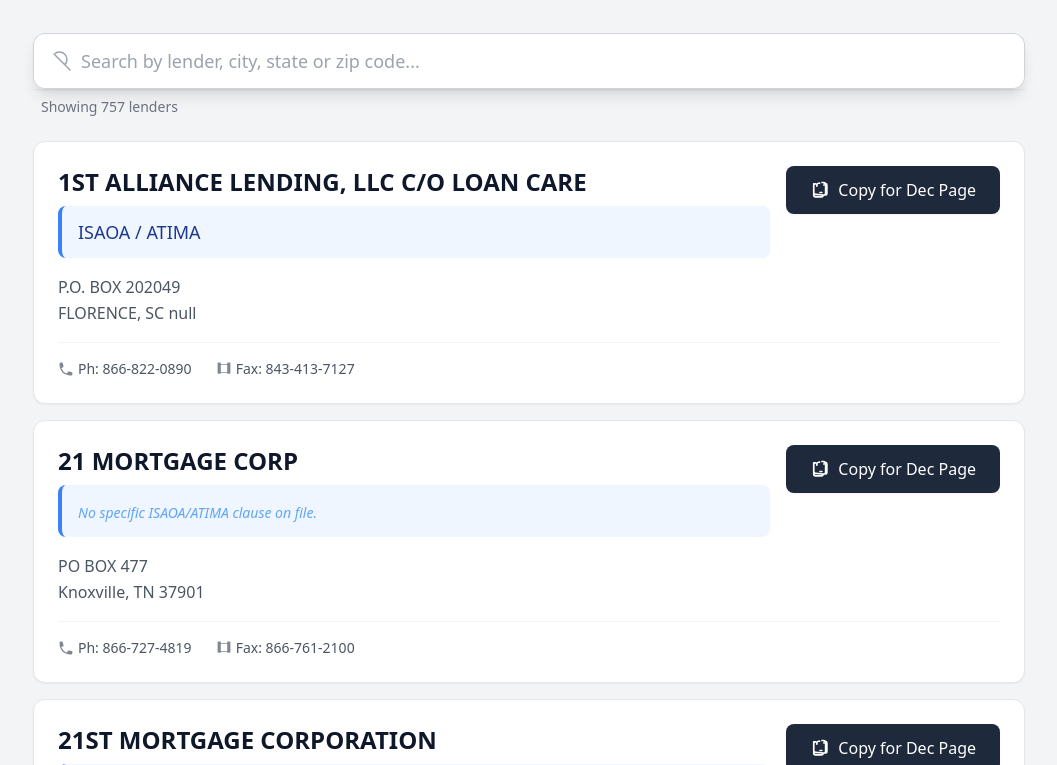
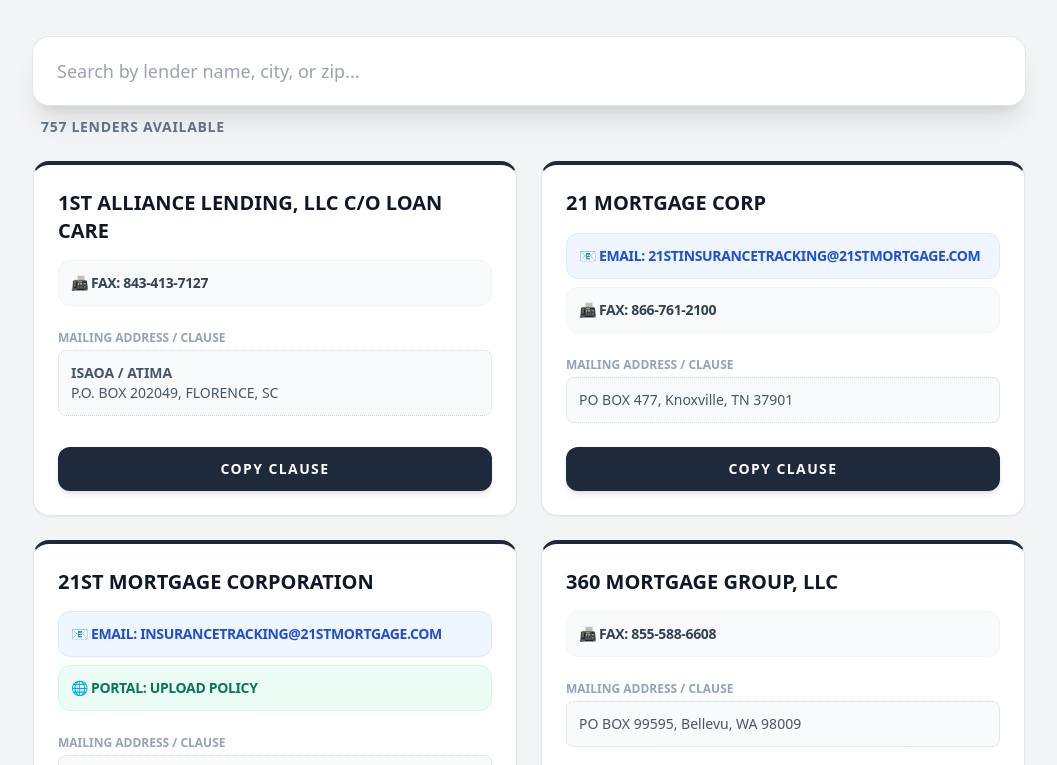
Before and after one commit to 0024266/mortgagee-clause-directory, a plain HTML site: page index.html in a window 1280 px wide. Shown: the part 119-884 px from the top of the page, without its empty margins (111-1168 px from the left). Drawn offline with nearby package versions, Linux system fonts and the light colour scheme.

Commit message:
Update index.html

```diff
--- a/index.html
+++ b/index.html
@@ -3,166 +3,101 @@
 <head>
     <meta charset="UTF-8">
     <meta name="viewport" content="width=device-width, initial-scale=1.0">
-    <title>Florida Mortgagee Clause Directory</title>
+    <title>Policy Delivery Directory</title>
     <script src="https://cdn.tailwindcss.com"></script>
-    <script src="https://unpkg.com/heroicons@2.0.18/dist/outline/index.js"></script>
-    <style>
-        /* Smooth transition for copy feedback */
-        .copy-feedback { transition: all 0.3s ease; }
-    </style>
 </head>
-<body class="text-gray-800 font-sans">
+<body class="text-slate-800 font-sans leading-relaxed">
 
-    <div class="max-w-5xl mx-auto px-4 py-8">
-        <header class="mb-8 text-center">
-            <h1 class="text-4xl font-extrabold text-slate-800 tracking-tight">Mortgagee Clause Lookup</h1>
-            <p class="text-lg text-gray-600 mt-3">A directory of lender addresses and ISAOA/ATIMA wording for insurance certificates.</p>
+    <div class="max-w-5xl mx-auto px-4 py-10">
+        <header class="mb-10 text-center">
+            <h1 class="text-4xl font-black text-slate-900 tracking-tight">Policy Delivery Hub</h1>
+            <p class="text-slate-600 mt-2 text-lg">Quickly find where to email, upload, or fax policy documents.</p>
         </header>
 
-        <div class="sticky top-4 z-10 bg-gray-100 pt-2 pb-6">
-            <div class="relative shadow-sm">
-                <div class="pointer-events-none absolute inset-y-0 left-0 flex items-center pl-4">
-                    <svg xmlns="http://www.w3.org/2000/svg" fill="none" viewBox="0 0 24 24" stroke-width="1.5" stroke="currentColor" class="w-6 h-6 text-gray-400">
-                      <path stroke-linecap="round" stroke-linejoin="round" d="m21 21-5.197-5.197m0 0A7.5 7.5 0 1 0 5.196 5.196a7.5 7.5 0 0 0 1.061 1.061Z" />
-                    </svg>
-                </div>
-                <input type="text" id="searchInput" placeholder="Search by lender, city, state or zip code..."
-                    class="block w-full rounded-xl border-0 py-4 pl-12 text-gray-900 shadow-lg ring-1 ring-inset ring-gray-300 placeholder:text-gray-400 focus:ring-2 focus:ring-inset focus:ring-blue-600 sm:text-lg sm:leading-6">
+        <div class="sticky top-4 z-20 bg-gray-100/95 backdrop-blur-sm pb-6">
+            <div class="relative group">
+                <input type="text" id="searchInput" placeholder="Search by lender name, city, or zip..."
+                    class="w-full bg-white rounded-2xl border-0 py-5 pl-6 text-lg shadow-xl ring-1 ring-slate-200 focus:ring-2 focus:ring-blue-600 transition-all outline-none">
             </div>
-             <div id="resultCount" class="text-sm text-gray-500 mt-2 ml-2">Loading database...</div>
+            <div id="status" class="mt-3 ml-2 text-sm font-semibold text-slate-500 uppercase tracking-wider">Loading Directory...</div>
         </div>
 
-        <div id="resultsList" class="space-y-4">
+        <div id="resultsGrid" class="grid grid-cols-1 md:grid-cols-2 gap-6">
             </div>
 
-        <div id="noResults" class="hidden text-center py-12">
-             <svg xmlns="http://www.w3.org/2000/svg" fill="none" viewBox="0 0 24 24" stroke-width="1.5" stroke="currentColor" class="w-16 h-16 mx-auto text-gray-300 mb-4">
-               <path stroke-linecap="round" stroke-linejoin="round" d="M12 9v3.75m9-.75a9 9 0 1 1-18 0 9 9 0 0 1 18 0Zm-9 3.75h.008v.008H12v-.008Z" />
-             </svg>
-            <p class="text-xl text-gray-500">No lenders found matching that search.</p>
+        <div id="empty" class="hidden text-center py-20 text-slate-400">
+            <p class="text-2xl font-medium">No matches found for your search.</p>
         </div>
-
     </div>
 
     <script>
-        const resultsList = document.getElementById('resultsList');
+        const grid = document.getElementById('resultsGrid');
         const searchInput = document.getElementById('searchInput');
-        const resultCount = document.getElementById('resultCount');
-        const noResults = document.getElementById('noResults');
-        let mortgageeData = [];
+        const status = document.getElementById('status');
+        let data = [];
 
-        // --- Fetch Data ---
         fetch('appsmith_data.mortgage_list.json')
-            .then(response => response.json())
-            .then(data => {
-                mortgageeData = data;
-                // Sort alphabetically by default
-                mortgageeData.sort((a, b) => a.Name.localeCompare(b.Name));
-                renderList(mortgageeData);
-            })
-            .catch(err => {
-                console.error('Error loading JSON:', err);
-                resultCount.textContent = "Error loading database file.";
-                resultCount.classList.add('text-red-600');
+            .then(r => r.json())
+            .then(json => {
+                data = json.sort((a,b) => a.Name.localeCompare(b.Name));
+                render(data);
             });
 
+        function render(list) {
+            grid.innerHTML = '';
+            status.textContent = `${list.length} Lenders Available`;
+            list.length ? document.getElementById('empty').classList.add('hidden') : document.getElementById('empty').classList.remove('hidden');
 
-        // --- Render Functions ---
-        function renderList(data) {
-            resultsList.innerHTML = '';
-            resultCount.textContent = `Showing ${data.length} lenders`;
+            list.forEach(item => {
+                const card = document.createElement('div');
+                card.className = "bg-white rounded-2xl shadow-sm border border-slate-200 p-6 flex flex-col justify-between hover:shadow-lg transition-all border-t-4 border-t-slate-800";
 
-            if (data.length === 0) {
-                noResults.classList.remove('hidden');
-            } else {
-                noResults.classList.add('hidden');
-            }
+                // Address formatting
+                const addr = `${item.Address || ''}, ${item.City || ''}, ${item.State || ''} ${item.ZIP || ''}`;
 
-            data.forEach(item => {
-                // Build Address String
-                const fullAddressBlock = `${item.Address}<br>${item.City}, ${item.State} ${item.ZIP}`;
-                // Build Copy String (Clean format for pasting)
-                const copyText = `${item.Name}\n${item.Name2 || ''}\n${item.Address}\n${item.City}, ${item.State} ${item.ZIP}`;
+                card.innerHTML = `
+                    <div>
+                        <h2 class="text-xl font-bold text-slate-900 leading-snug mb-4">${item.Name}</h2>
 
-                // Build Contact Info Section conditionally (only show if data exists)
-                let contactInfoHTML = '';
-                if (item.Telephone || item.FAX) {
-                    contactInfoHTML = `<div class="mt-4 pt-4 border-t border-gray-100 flex flex-wrap gap-6 text-sm text-gray-600">`;
-                    if (item.Telephone) {
-                        contactInfoHTML += `<div class="flex items-center"><svg xmlns="http://www.w3.org/2000/svg" viewBox="0 0 20 20" fill="currentColor" class="w-4 h-4 mr-1 opacity-70"><path fill-rule="evenodd" d="M2 3.5A1.5 1.5 0 0 1 3.5 2h1.148a1.5 1.5 0 0 1 1.465 1.175l.716 3.223a1.5 1.5 0 0 1-1.052 1.767l-.933.267c-.41.117-.643.555-.48.95a11.542 11.542 0 0 0 6.254 6.254c.395.163.833-.07.95-.48l.267-.933a1.5 1.5 0 0 1 1.767-1.052l3.223.716A1.5 1.5 0 0 1 18 15.352V16.5a1.5 1.5 0 0 1-1.5 1.5H15c-1.149 0-2.263-.15-3.326-.43A13.022 13.022 0 0 1 2.43 8.326 13.019 13.019 0 0 1 2 5V3.5Z" clip-rule="evenodd" /></svg> Ph: ${item.Telephone}</div>`;
-                    }
-                    if (item.FAX) {
-                        contactInfoHTML += `<div class="flex items-center"><svg xmlns="http://www.w3.org/2000/svg" viewBox="0 0 20 20" fill="currentColor" class="w-4 h-4 mr-1 opacity-70"><path fill-rule="evenodd" d="M5 2a1 1 0 0 1 1 1v1h8V3a1 1 0 0 1 1-1h2a1 1 0 0 1 1 1v12a1 1 0 0 1-1 1h-2a1 1 0 0 1-1-1v-1H6v1a1 1 0 0 1-1 1H3a1 1 0 0 1-1-1V3a1 1 0 0 1 1-1h2Zm1 3v10h8V5H6Z" clip-rule="evenodd" /></svg> Fax: ${item.FAX}</div>`;
-                    }
-                    contactInfoHTML += `</div>`;
-                }
+                        <div class="space-y-2 mb-6">
+                            ${item.email ? `<a href="mailto:${item.email}" class="flex items-center p-3 bg-blue-50 text-blue-700 rounded-xl font-bold text-sm border border-blue-100 truncate hover:bg-blue-100 transition-colors uppercase tracking-tight">📧 Email: ${item.email}</a>` : ''}
+                            ${item.Online ? `<a href="${item.Online}" target="_blank" class="flex items-center p-3 bg-emerald-50 text-emerald-700 rounded-xl font-bold text-sm border border-emerald-100 hover:bg-emerald-100 transition-colors uppercase tracking-tight">🌐 Portal: Upload Policy</a>` : ''}
+                            ${item.FAX ? `<div class="flex items-center p-3 bg-slate-50 text-slate-700 rounded-xl font-bold text-sm border border-slate-100 uppercase tracking-tight">📠 Fax: ${item.FAX}</div>` : ''}
+                        </div>
 
-                // The Card Template
-                const cardHTML = `
-                    <div class="bg-white rounded-xl shadow-sm border border-gray-200 p-6 hover:shadow-md transition-shadow relative group">
-                        <div class="md:flex md:justify-between md:items-start">
-                            <div class="flex-1 pr-4">
-                                <h2 class="text-2xl font-bold text-slate-900 mb-2">${item.Name}</h2>
-                                <div class="bg-blue-50 text-blue-900 px-4 py-3 rounded-lg font-medium border-l-4 border-blue-500 mb-4 text-lg">
-                                    ${item.Name2 ? item.Name2 : '<span class="text-blue-400 italic text-sm">No specific ISAOA/ATIMA clause on file.</span>'}
-                                </div>
-                                <address class="not-italic text-gray-600 leading-relaxed">
-                                    ${fullAddressBlock}
-                                </address>
-                            </div>
-                            <div class="mt-4 md:mt-0 shrink-0">
-                                <button onclick="copyCard(this, \`${copyText.replace(/`/g, "\\`")}\`)"
-                                    class="copy-btn flex items-center justify-center w-full md:w-auto bg-slate-800 hover:bg-blue-700 text-white font-medium py-3 px-6 rounded-lg transition-all active:scale-95 shadow-sm">
-                                    <svg xmlns="http://www.w3.org/2000/svg" fill="none" viewBox="0 0 24 24" stroke-width="2" stroke="currentColor" class="w-5 h-5 mr-2">
-                                      <path stroke-linecap="round" stroke-linejoin="round" d="M8.25 7.5V6.108c0-1.135.845-2.098 1.976-2.192.373-.03.748-.057 1.123-.08M15.75 18H18a2.25 2.25 0 0 0 2.25-2.25V6.108c0-1.135-.845-2.098-1.976-2.192a48.424 48.424 0 0 0-1.123-.08M15.75 18a2.25 2.25 0 0 1-2.25 2.25H6.75a2.25 2.25 0 0 1-2.25-2.25V6.75a2.25 2.25 0 0 1 2.25-2.25H6.75A2.25 2.25 0 0 1 4.5 4.5v10.5a2.25 2.25 0 0 0 2.25 2.25Zm.75-12h2.25m-2.25 12a2.25 2.25 0 0 0 2.25-2.25v-10.5a2.25 2.25 0 0 0-2.25-2.25h-2.25m0 12h-2.25" />
-                                    </svg>
-                                    <span class="btn-text">Copy for Dec Page</span>
-                                </button>
-                            </div>
-                        </div>
-                        ${contactInfoHTML}
+                        <div class="text-xs text-slate-400 font-bold uppercase mb-1">Mailing Address / Clause</div>
+                        <p class="text-sm text-slate-600 bg-slate-50 p-3 rounded-lg border border-dotted border-slate-300">
+                            ${item.Name2 ? `<strong>${item.Name2}</strong><br>` : ''}
+                            ${addr}
+                        </p>
                     </div>
+
+                    <button onclick="copyToClipboard('${item.Name}\\n${item.Name2 || ''}\\n${addr}', this)"
+                        class="mt-6 w-full py-3 bg-slate-800 text-white rounded-xl font-bold text-sm hover:bg-blue-600 transition-all active:scale-95 shadow-md uppercase tracking-widest">
+                        Copy Clause
+                    </button>
                 `;
-                resultsList.insertAdjacentHTML('beforeend', cardHTML);
+                grid.appendChild(card);
             });
         }
 
-        // --- Search Logic (Debounced slightly for performance) ---
-        let searchTimeout;
-        searchInput.addEventListener('input', (e) => {
-            clearTimeout(searchTimeout);
-            searchTimeout = setTimeout(() => {
-                const term = e.target.value.toLowerCase();
-                 // Search across multiple relevant fields
-                const filtered = mortgageeData.filter(item =>
-                    (item.Name && item.Name.toLowerCase().includes(term)) ||
-                    (item.City && item.City.toLowerCase().includes(term)) ||
-                    (item.State && item.State.toLowerCase().includes(term)) ||
-                    (item.ZIP && item.ZIP.toString().includes(term)) ||
-                    // Also search the clause wording if they remember a specific phrase
-                    (item.Name2 && item.Name2.toLowerCase().includes(term))
-                );
-                renderList(filtered);
-            }, 150);
+        searchInput.addEventListener('input', e => {
+            const val = e.target.value.toLowerCase();
+            render(data.filter(i =>
+                i.Name.toLowerCase().includes(val) ||
+                (i.City && i.City.toLowerCase().includes(val)) ||
+                (i.ZIP && i.ZIP.includes(val))
+            ));
         });
 
-        // --- Copy Functionality with visual feedback ---
-        function copyCard(button, text) {
+        function copyToClipboard(text, btn) {
             navigator.clipboard.writeText(text).then(() => {
-                const originalHTML = button.innerHTML;
-                button.innerHTML = `
-                    <svg xmlns="http://www.w3.org/2000/svg" viewBox="0 0 20 20" fill="currentColor" class="w-5 h-5 mr-2 text-green-300">
-                      <path fill-rule="evenodd" d="M16.704 4.153a.75.75 0 0 1 .143 1.052l-8 10.5a.75.75 0 0 1-1.127.075l-4.5-4.5a.75.75 0 0 1 1.06-1.06l3.894 3.893 7.48-9.817a.75.75 0 0 1 1.05-.143Z" clip-rule="evenodd" />
-                    </svg>
-                    COPIED!
-                `;
-                button.classList.remove('bg-slate-800', 'hover:bg-blue-700');
-                button.classList.add('bg-green-700');
-
+                const oldText = btn.innerText;
+                btn.innerText = 'COPIED TO CLIPBOARD!';
+                btn.classList.replace('bg-slate-800', 'bg-green-600');
                 setTimeout(() => {
-                    button.innerHTML = originalHTML;
-                    button.classList.remove('bg-green-700');
-                    button.classList.add('bg-slate-800', 'hover:bg-blue-700');
+                    btn.innerText = oldText;
+                    btn.classList.replace('bg-green-600', 'bg-slate-800');
                 }, 2000);
             });
         }
```
